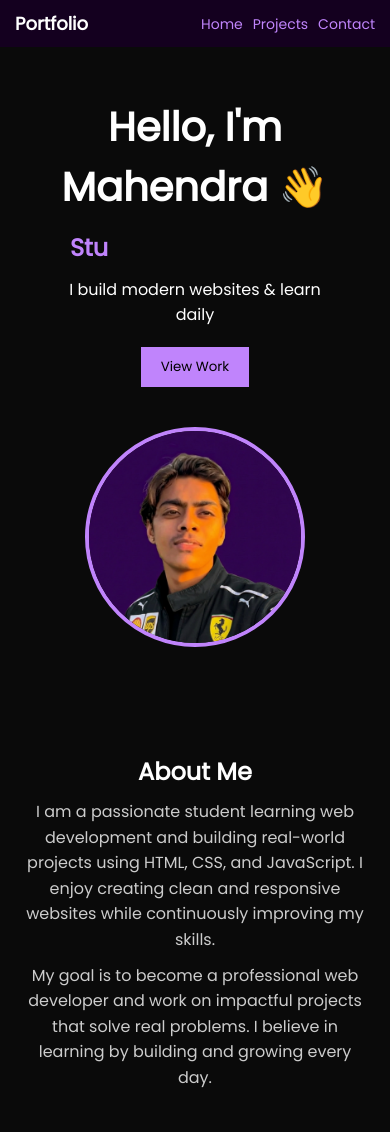
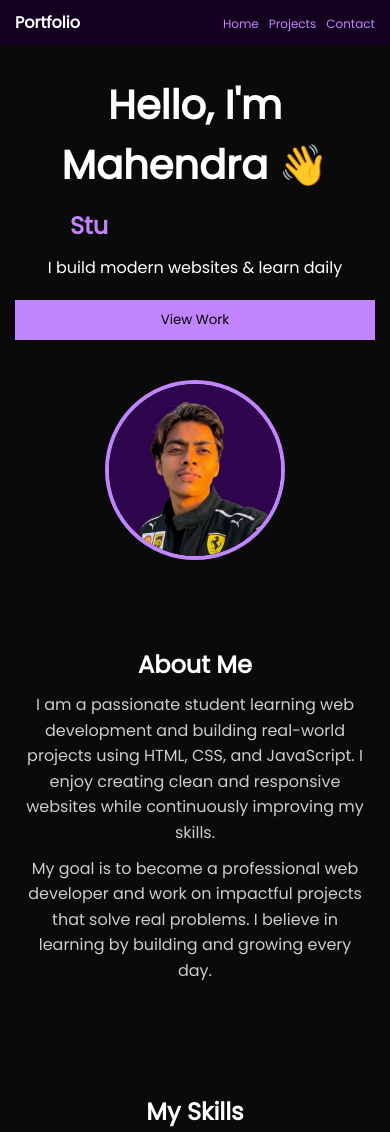
Before and after one commit to itsmahendra/portfolio, a plain HTML site: page index.html in a window 390 px wide. Shown: the top 1132 px of the page. Drawn offline with Linux system fonts and the light colour scheme.

Commit message:
Add files via upload

```diff
--- a/style.css
+++ b/style.css
@@ -260,3 +260,97 @@ footer {
   }
 
 }
+
+ /* ===== GLOBAL RESPONSIVE FIX ===== */
+img {
+  max-width: 100%;
+  height: auto;
+}
+
+/* ===== TABLET (768px) ===== */
+@media (max-width: 768px) {
+
+  /* NAVBAR */
+  nav {
+    flex-direction: row;
+    justify-content: space-between;
+    padding: 10px 15px;
+  }
+
+  nav h2 {
+    font-size: 18px;
+  }
+
+  nav ul {
+    display: flex;
+    gap: 10px;
+  }
+
+  nav ul li a {
+    font-size: 14px;
+  }
+
+  /* HERO */
+  .hero {
+    flex-direction: column;
+    text-align: center;
+    padding: 30px 15px;
+  }
+
+  .hero-text {
+    width: 100%;
+  }
+
+  .hero-text h1 {
+    font-size: 28px;
+  }
+
+  .hero-text p {
+    font-size: 14px;
+  }
+
+  .image {
+    margin-top: 20px;
+  }
+
+  .image img {
+    width: 220px;
+  }
+
+  /* SECTIONS */
+  section {
+    padding: 30px 15px;
+  }
+
+  /* PROJECTS */
+  .project-card {
+    width: 100%;
+  }
+
+  /* BUTTON */
+  button {
+    width: 100%;
+  }
+
+}
+
+/* ===== MOBILE SMALL (480px) ===== */
+@media (max-width: 480px) {
+
+  nav h2 {
+    font-size: 16px;
+  }
+
+  nav ul li a {
+    font-size: 12px;
+  }
+
+  .hero-text h1 {
+    font-size: 24px;
+  }
+
+  .image img {
+    width: 180px;
+  }
+
+}
```
